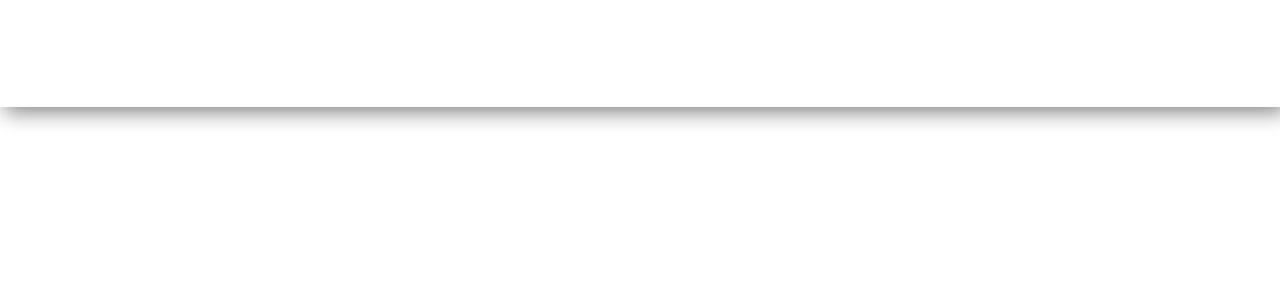
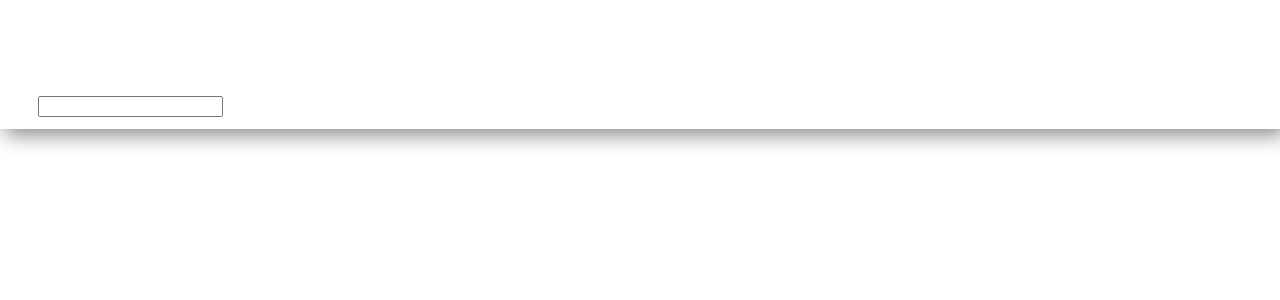
Before and after one commit to Karthi0505/E-Store-Project, a React (Vite) app: page / in a window 1280 px wide. Shown: the top 300 px of the page. Built offline with nearby package versions, Linux system fonts and the light colour scheme.

Commit message:
First commit in branch for review

```diff
--- a/src/App.jsx
+++ b/src/App.jsx
@@ -9,6 +9,9 @@ function App() {
         <div className='row'>
           <div className='brand my-1'>
             <h1> eStore </h1>
+            <div className='inp-container'>
+              <input className='form-control'/>
+            </div>
           </div>
         </div>
       </div>
```
